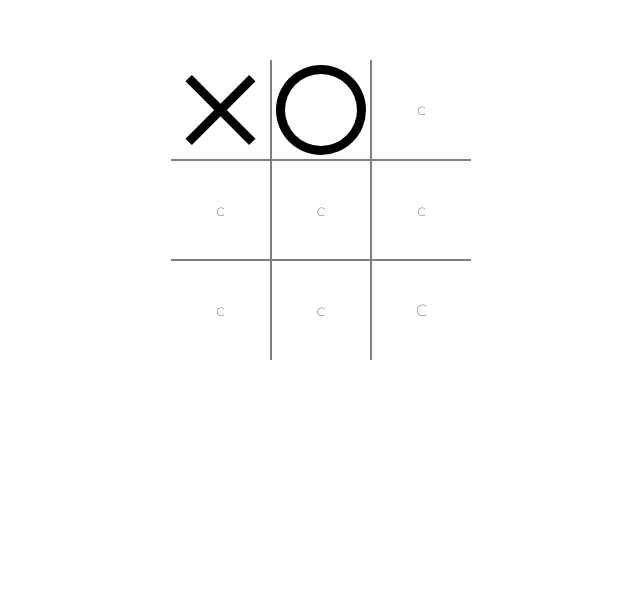
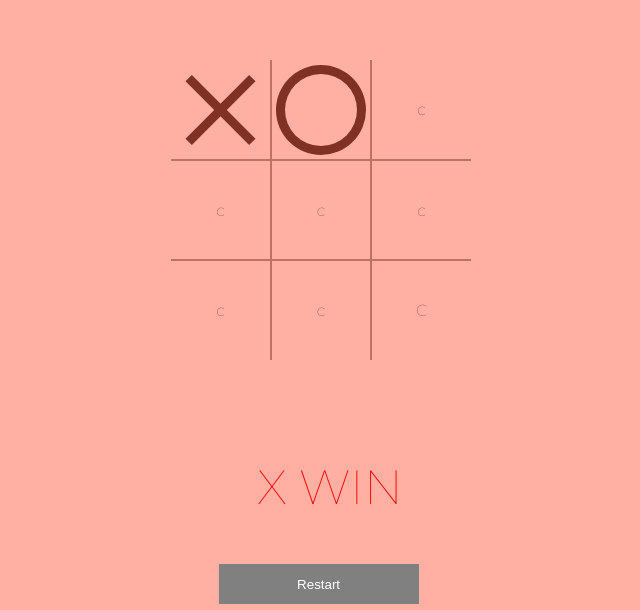
Before and after one commit to hollandlive/react-2021, a plain HTML site: page tiktaktoe/lesson.html in a window 1280 px wide. Shown: the part 190-800 px from the top of the page, without its empty margins (319-959 px from the left). Drawn offline with Linux system fonts and the light colour scheme.

Commit message:
some css

```diff
--- a/tiktaktoe/lesson.html
+++ b/tiktaktoe/lesson.html
@@ -22,9 +22,9 @@
         <div class="cell" data-cell="">c</div>
         <div class="cell" data-cell="">C</div>
     </div>
-    <div class="game-message hide">
+    <div class="game-message show">
         <div class="messageText" data-winner-message-text>
-            <p>X WIN or 0 WIN</p>
+            <p>X WIN</p>
         </div>
         <button id="restart">Restart</button>
     </div>
--- a/tiktaktoe/lessons.css
+++ b/tiktaktoe/lessons.css
@@ -145,7 +145,7 @@ cursor: not-allowed;}
     width: 200px;
     height: 40px;
     position: relative;
-    left: 40%;
+    left: 42%;
     top: 75%;
 }
 
@@ -158,7 +158,7 @@ cursor: not-allowed;}
 .messageText {
     color: red;
     position: relative;
-    left: 47%;
+    left: 45%;
     top: 75%;
     font-size: 3rem;
 }
```
